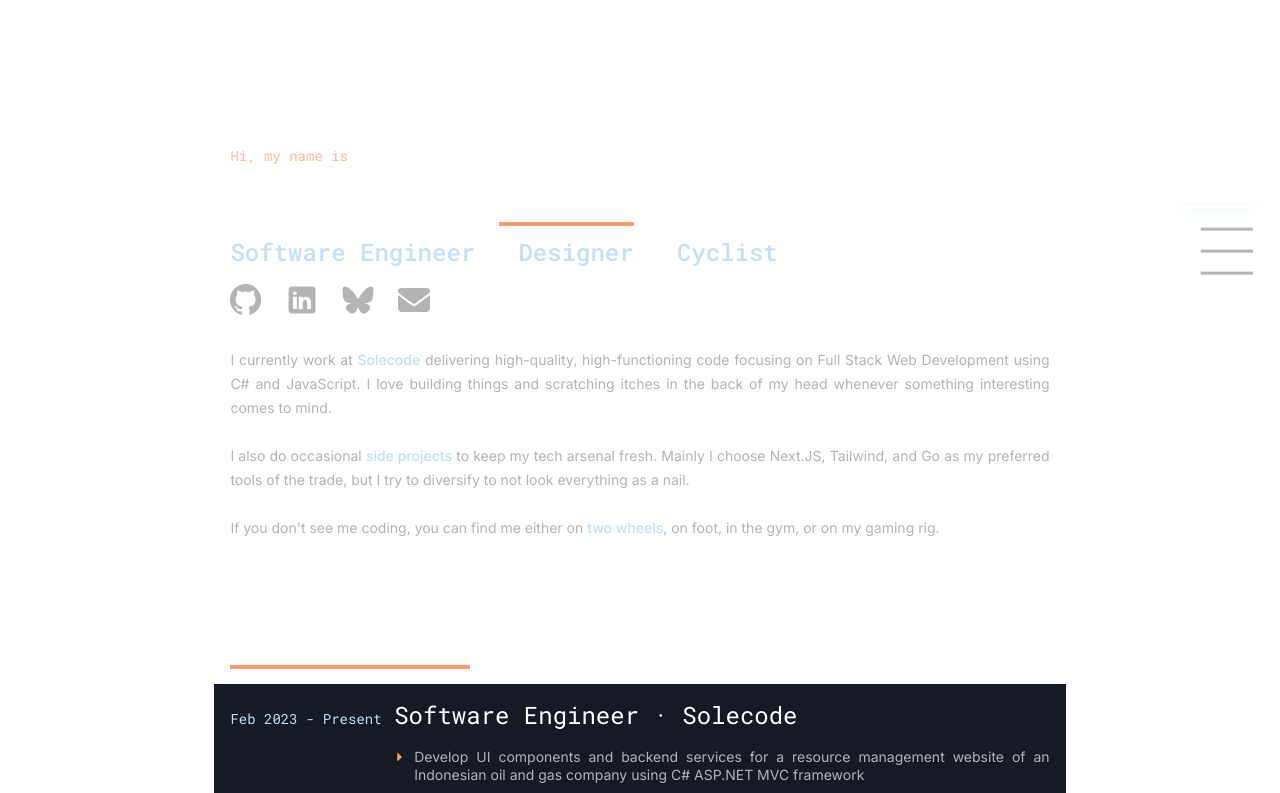
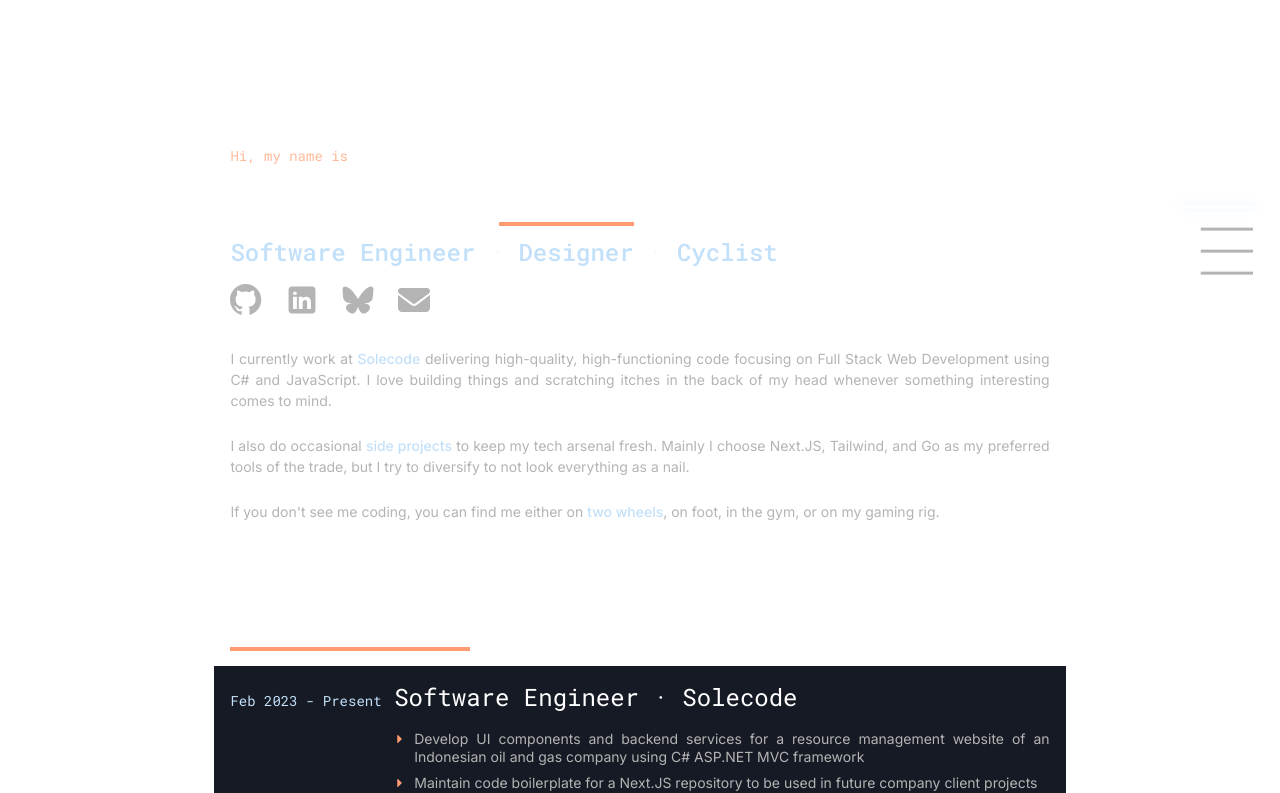
Before and after one commit to WolvenDotDev/WolvenDotDev.github.io, a React (Vite) app: page / in a window 1280 px wide. Shown: the top 793 px of the page. Built offline with nearby package versions, Linux system fonts and the light colour scheme.

Commit message:
Tweak css

```diff
--- a/src/components/nav.css
+++ b/src/components/nav.css
@@ -92,7 +92,7 @@
 
 @media screen and (max-width: 768px) {
   #Nav-Alt, #Nav{
-    right: 0.65rem;
+    right: 0.60rem;
   }
 
   #Nav-Alt {
--- a/src/styles/index.css
+++ b/src/styles/index.css
@@ -63,6 +63,7 @@ h5 {
 p,p li{
   color: var(--neutral-1);
   text-align: justify;
+  line-height: 1.5;
 }
 
 *::selection {
```
